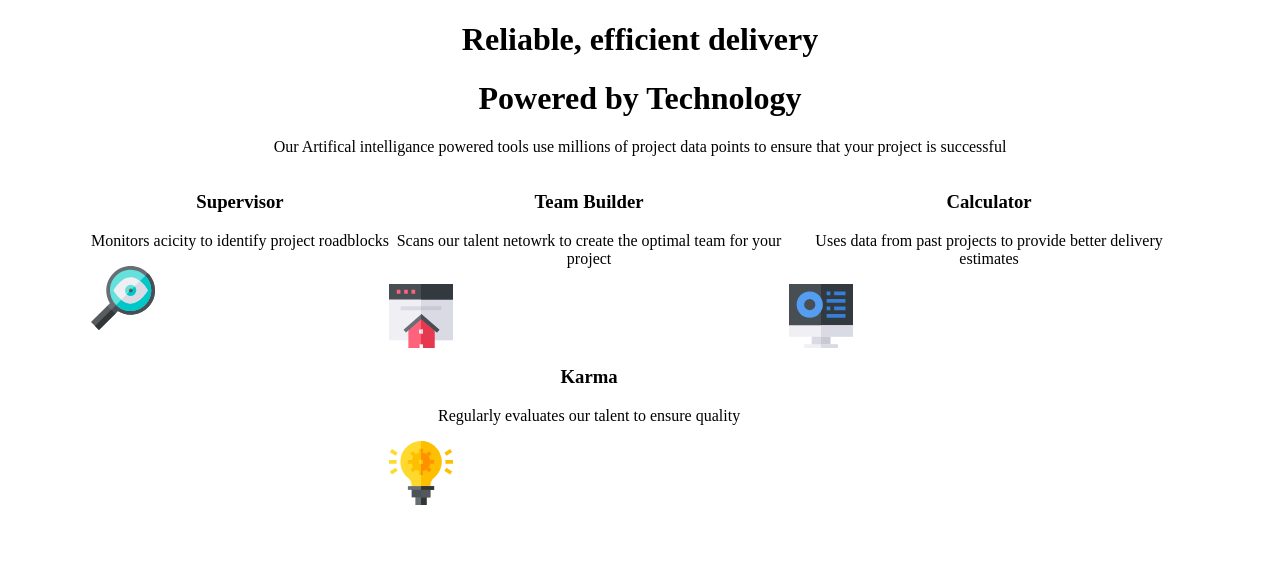
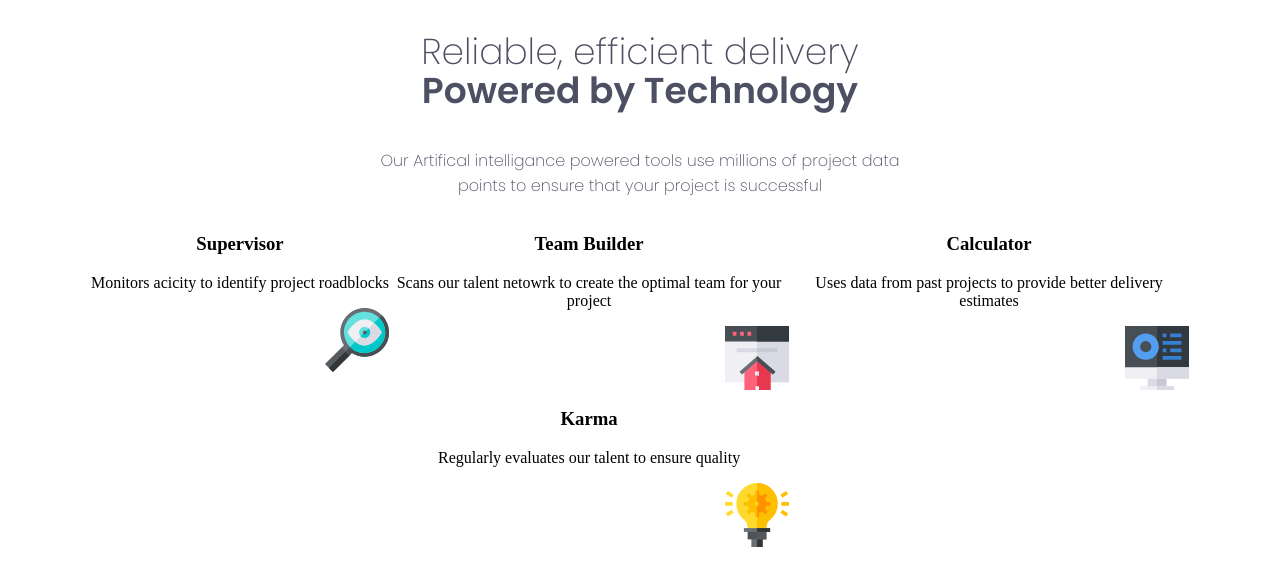
Before and after one commit to JaredBrown1/Four-Card-Feauture, a plain HTML site: page four-card-feature-section-master/index.html in a window 1280 px wide. Drawn offline with Linux system fonts and the light colour scheme.

Commit message:
title styled

```diff
--- a/four-card-feature-section-master/index.css
+++ b/four-card-feature-section-master/index.css
@@ -1,9 +1,15 @@
+/* poppins */
+/* @import url("https://fonts.googleapis.com/css2?family=Poppins:wght@200&display=swap"); */
+
 body {
 	text-align: center;
 }
 
-img {
+.img-container {
+	margin: 0 auto;
 	display: flex;
+	flex-direction: row;
+	justify-content: flex-end;
 }
 
 .cards {
@@ -15,3 +21,25 @@ img {
 	max-width: 400px;
 	max-height: 400px;
 }
+
+.header {
+	color: #4d4f62;
+}
+
+.header h1 {
+	font-family: Poppins;
+	font-size: 36px;
+	font-weight: 200;
+}
+
+.header h2 {
+	font-family: Poppins;
+	font-size: 36px;
+	font-weight: 600;
+	margin-top: -40px;
+}
+
+.header p {
+	font-family: Poppins;
+	font-weight: 400;
+}
--- a/four-card-feature-section-master/index.html
+++ b/four-card-feature-section-master/index.html
@@ -12,34 +12,37 @@
 			href="./images/favicon-32x32.png"
 		/>
 		<link rel="stylesheet" href="index.css" />
+		<link rel="preconnect" href="https://fonts.gstatic.com" />
+    <link rel="preconnect" href="https://fonts.gstatic.com">
+<link href="https://fonts.googleapis.com/css2?family=Poppins:wght@600&display=swap" rel="stylesheet">
+<link rel="preconnect" href="https://fonts.gstatic.com">
+<link href="https://fonts.googleapis.com/css2?family=Poppins:wght@200&display=swap" rel="stylesheet">
 
-    <title>Frontend Mentor | Four card feature section</title>
-
-    <!-- Feel free to remove these styles or customise in your own stylesheet 👍 -->
+		<title>Four Card Feature</title>
 	</head>
 	<body>
 		<div class="header">
 			<h1>Reliable, efficient delivery</h1>
-      <h1>Powered by Technology</h1>
+			<h2>Powered by Technology</h1>
 			<p>
-        Our Artifical intelligance powered tools use millions of project data
+				Our Artifical intelligance powered tools use millions of project data<br />
 				points to ensure that your project is successful
 			</p>
 		</div>
 		<div class="cards">
 			<div class="card">
-        <div class="column">
+				<div class="column1">
 					<div>
 						<h3>Supervisor</h3>
 						<p>Monitors acicity to identify project roadblocks</p>
 					</div>
-          <div>
+					<div class="img-container">
 						<img src="images/icon-supervisor.svg" alt="supervisor" />
 					</div>
 				</div>
 			</div>
 			<div class="card">
-        <div class="column">
+				<div class="column2">
 					<div>
 						<h3>Team Builder</h3>
 						<p>
@@ -47,7 +50,7 @@
 							project
 						</p>
 					</div>
-          <div>
+					<div class="img-container">
 						<img src="images/icon-team-builder.svg" alt="team builder" />
 					</div>
 				</div>
@@ -56,20 +59,20 @@
 						<h3>Karma</h3>
 						<p>Regularly evaluates our talent to ensure quality</p>
 					</div>
-          <div>
+					<div class="img-container">
 						<img src="images/icon-karma.svg" alt="karma" />
 					</div>
 				</div>
 			</div>
 			<div class="card">
-        <div class="column">
+				<div class="column3">
 					<div>
 						<h3>Calculator</h3>
 						<p>
 							Uses data from past projects to provide better delivery estimates
 						</p>
 					</div>
-          <div>
+					<div class="img-container">
 						<img src="images/icon-calculator.svg" alt="calculator" />
 					</div>
 				</div>
```
Lines whose indentation alone changed are shown as unchanged.
